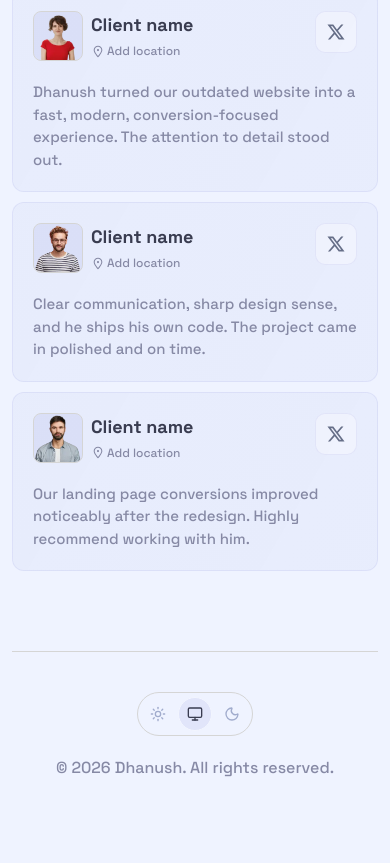
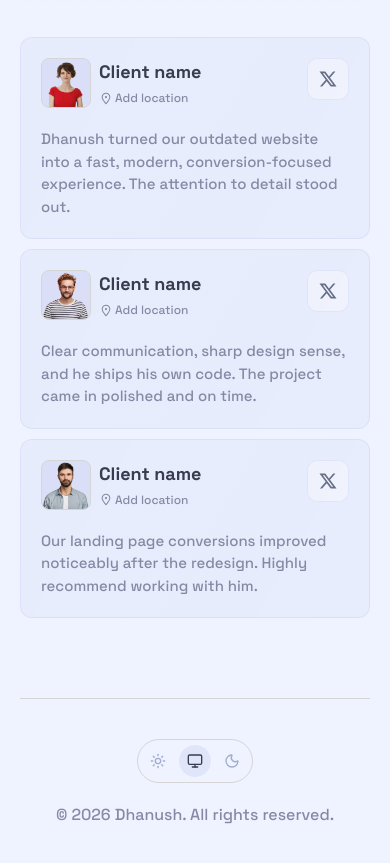
Before and after one commit to Dhanush-U/dhanush-portfolio, a Next.js app: page / in a window 390 px wide. Shown: the part 5429-6292 px from the top of the page. Before the commit the page ends 6249 px from the top, so only its background shows below. Built offline with nearby package versions, Linux system fonts and the light colour scheme; no server answers.

Commit message:
Footer and mobile padding fix

```diff
--- a/components/layouts/root-layout.tsx
+++ b/components/layouts/root-layout.tsx
@@ -8,7 +8,7 @@ import SiteHeader from '../site-header';
 
 export default function RootLayout({ children }: { children: React.ReactNode }) {
   return (
-    <div className='relative flex w-full min-w-0 items-start gap-4 px-3 md:gap-0 lg:px-0'>
+    <div className='relative flex w-full min-w-0 items-start gap-4 px-5 md:gap-0 lg:px-0'>
       <LeftSidebar />
       <MainContent>{children}</MainContent>
       <RightSidebar />
@@ -29,6 +29,7 @@ export const MainContent = ({ children, className, ...props }: ComponentPropsWit
     <div className='flex min-w-0 flex-1 flex-col'>
       <SiteHeader />
       <main
+        id='top'
         className={cn(
           'relative mx-auto flex h-min w-full flex-col flex-wrap items-center justify-center gap-(--gap) overflow-hidden p-[80px_0px] [--gap:100px] sm:px-5 md:px-4 lg:w-[80%] lg:max-w-187.5 lg:flex-1 lg:flex-nowrap lg:px-0',
           className
--- a/components/site-footer.tsx
+++ b/components/site-footer.tsx
@@ -9,7 +9,7 @@ export default function SiteFooter() {
       aria-label='Main site footer'
     >
       <div className='relative flex h-min w-full flex-none flex-col flex-nowrap items-center justify-center gap-2.5 overflow-hidden p-0'>
-        <div className='relative flex h-min w-[80%] flex-none flex-col-reverse flex-nowrap items-center justify-center gap-5 overflow-hidden p-0 sm:flex-row sm:items-start sm:gap-0'>
+        <div className='relative flex h-min w-[80%] flex-none flex-col-reverse flex-nowrap items-center justify-center gap-5 overflow-hidden p-0 sm:flex-row sm:items-center sm:justify-between sm:gap-0'>
           <CopyrightText />
           {/* theme toggle */}
           <ThemeSwitcher />
@@ -21,10 +21,10 @@ export default function SiteFooter() {
 
 const CopyrightText = () => {
   return (
-    <div className='relative flex h-auto flex-1 shrink-0 justify-start wrap-break-word whitespace-pre-wrap'>
+    <div className='relative flex h-auto shrink-0 justify-start wrap-break-word whitespace-pre-wrap'>
       <small
         className='text-light-gray-2 text-base font-medium sm:text-lg'
-        aria-label={`Copyright ${new Date().getFullYear()} Parwez. All rights reserved.`}
+        aria-label={`Copyright ${new Date().getFullYear()} ${SITE_CONFIG.profile.name}. All rights reserved.`}
       >
         &copy; {new Date().getFullYear()} {SITE_CONFIG.profile.name}. All rights reserved.
       </small>
```
